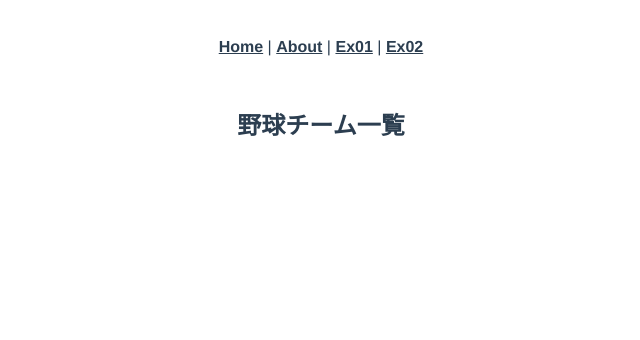
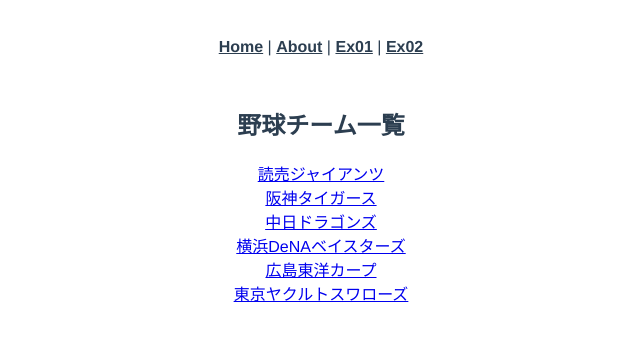
Before and after one commit to grandorder999/ex-vue-intermediate, a Vue app: page /Ex01 in a window 1280 px wide. Shown: the top 340 px of the page, without its empty margins (319-959 px from the left). Built offline with nearby package versions, Linux system fonts and the light colour scheme.

Commit message:
スペルミスのため、編集済

```diff
--- a/src/views/Ex01.vue
+++ b/src/views/Ex01.vue
@@ -19,7 +19,7 @@
    *@returns 野球チーム一覧
    */
   get teams(): Array<Team> {
-    return this.$store.getters.getBaseBallTeam;
+    return this.$store.getters.getBaseBallTeams;
   }
 }
 </script>
```
